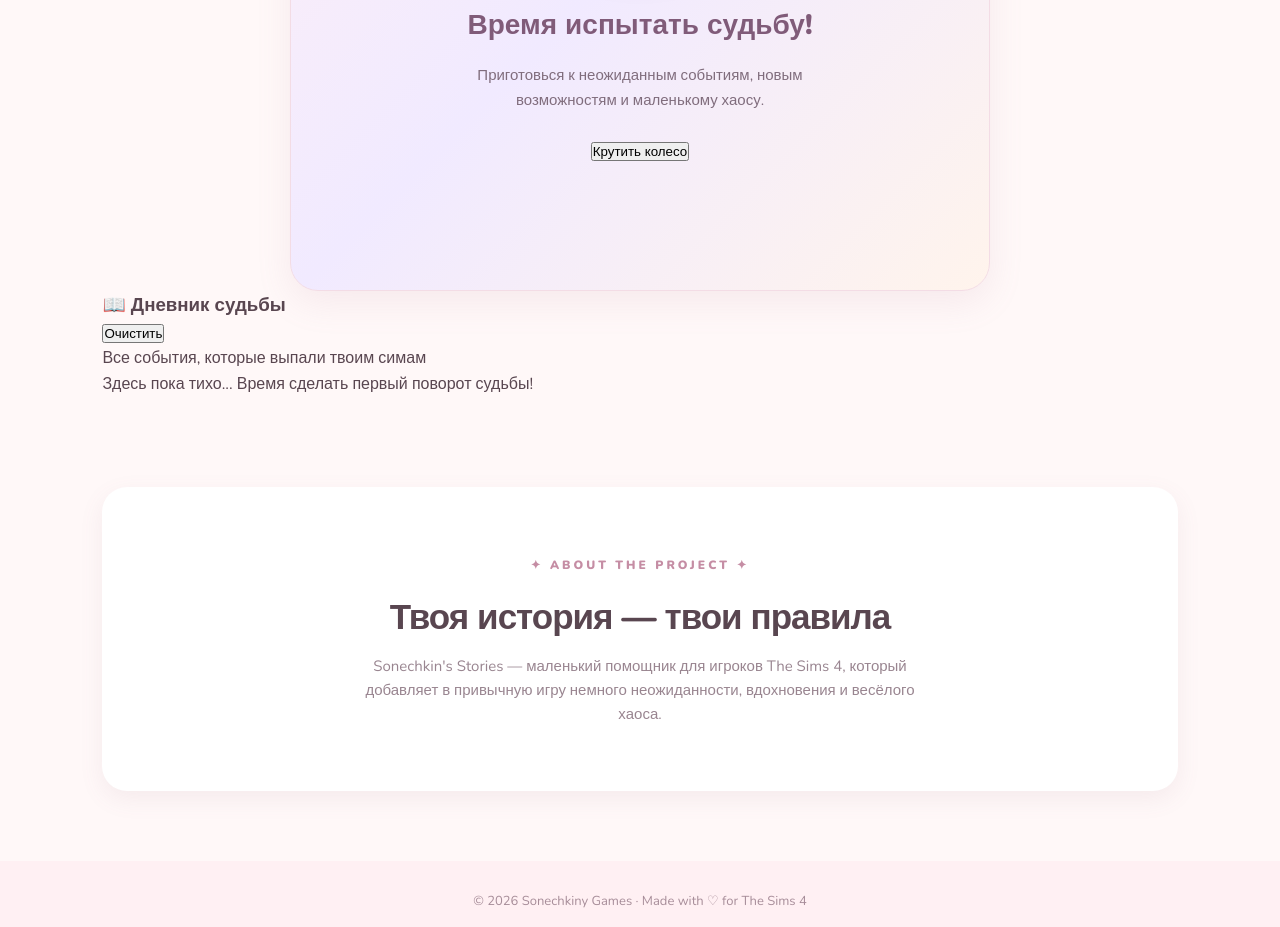
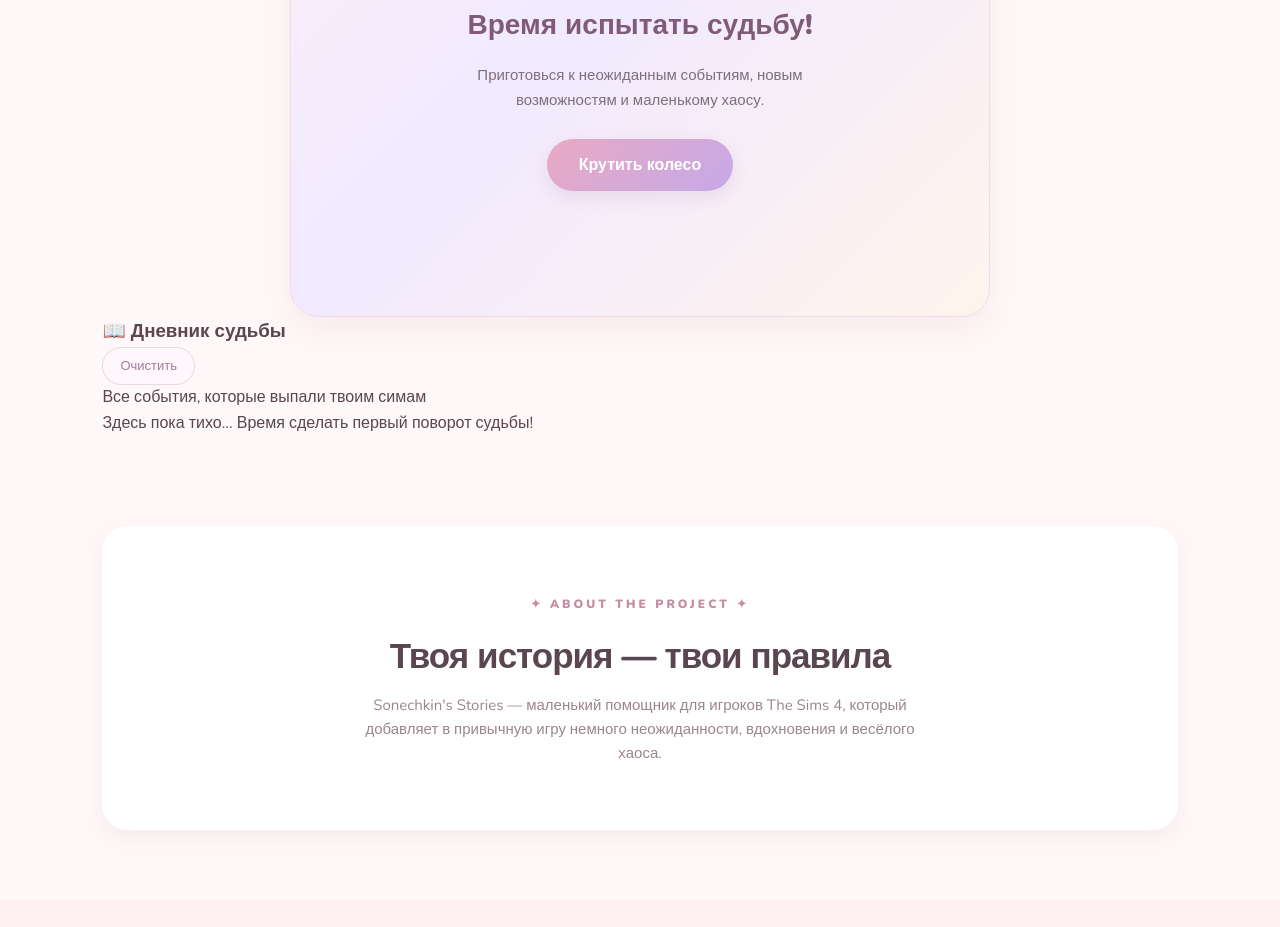
Before and after one commit to sonechkinygames/sonechkinywheels, a plain HTML site: page index.html in a window 1280 px wide. Shown: the part 1255-2182 px from the top of the page. Drawn offline with nearby package versions, Linux system fonts and the light colour scheme.

Commit message:
Update style.css

```diff
--- a/style.css
+++ b/style.css
@@ -449,3 +449,59 @@ a {
         height: 250px;
     }
 }
+
+/* КРАСИВЫЕ КНОПКИ */
+
+.hero-button {
+    display: inline-flex;
+    align-items: center;
+    justify-content: center;
+    padding: 15px 32px;
+    border: none;
+    border-radius: 30px;
+    background: linear-gradient(135deg, #e9a9c3, #c5a9e8);
+    color: white;
+    font-family: inherit;
+    font-size: 16px;
+    font-weight: 600;
+    text-decoration: none;
+    cursor: pointer;
+    box-shadow: 0 6px 18px rgba(190, 140, 180, 0.22);
+    transition: all 0.25s ease;
+}
+
+.hero-button:hover {
+    transform: translateY(-3px);
+    box-shadow: 0 10px 22px rgba(190, 140, 180, 0.32);
+    filter: brightness(1.04);
+}
+
+.hero-button:active {
+    transform: scale(0.97);
+}
+
+.hero-button:disabled {
+    opacity: 0.6;
+    cursor: wait;
+    transform: none;
+}
+
+/* КНОПКА ОЧИСТКИ ИСТОРИИ */
+
+.clear-history {
+    padding: 9px 17px;
+    border: 1px solid #ead5e5;
+    border-radius: 22px;
+    background: #fff7fb;
+    color: #a17b98;
+    font-family: inherit;
+    font-size: 13px;
+    cursor: pointer;
+    transition: all 0.2s ease;
+}
+
+.clear-history:hover {
+    background: #f5e5f1;
+    color: #805b79;
+    border-color: #d9b9d3;
+}
```
